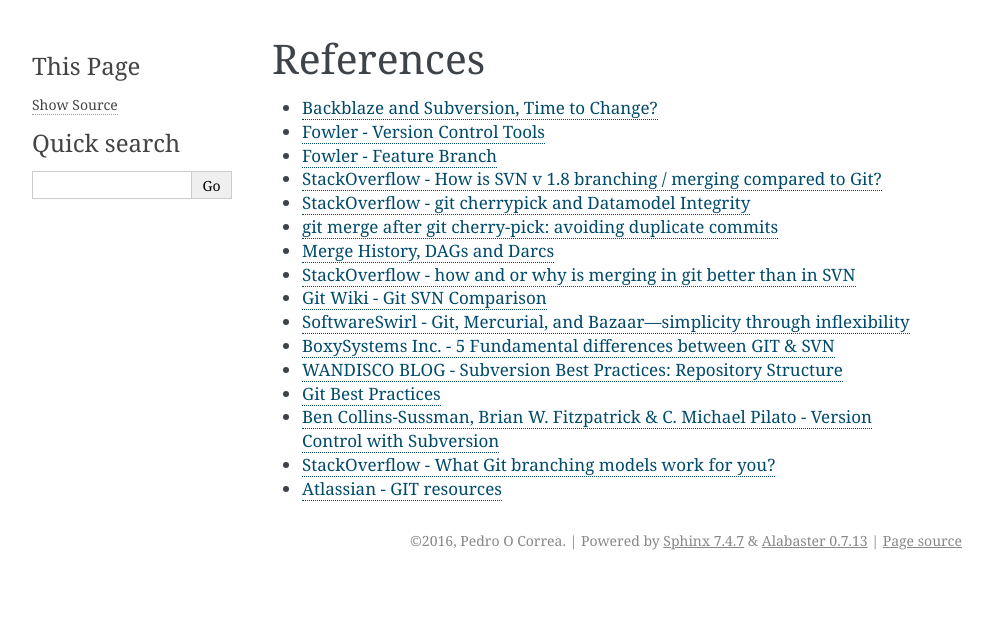
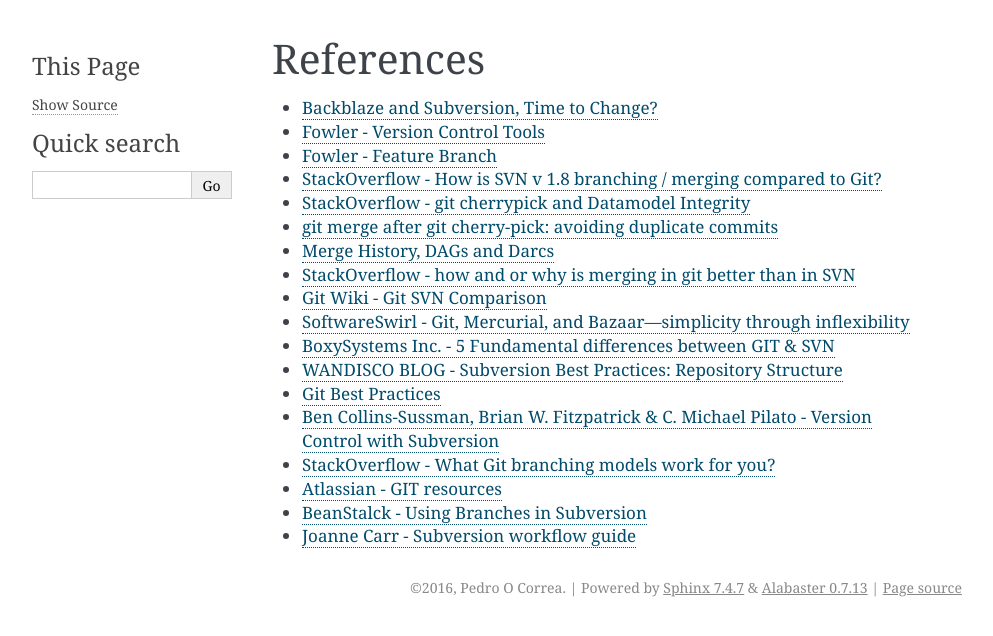
Before and after one commit to pedrostc/svn-vs-git, a Sphinx documentation site: the page built from docs/references.md, in a window 1280 px wide. Shown: the top 636 px of the page, without its empty margins (148-1141 px from the left). Built offline with Sphinx 7.4.7, drawn with Linux system fonts in a browser that asks for light colours.

Commit message:
Added 2 SVN workflow references

```diff
--- a/docs/references.md
+++ b/docs/references.md
@@ -31,3 +31,7 @@
 * [StackOverflow - What Git branching models work for you?](http://stackoverflow.com/questions/2621610/what-git-branching-models-work-for-you)
 
 * [Atlassian - GIT resources](https://www.atlassian.com/git/)
+
+* [BeanStalck - Using Branches in Subversion](http://guides.beanstalkapp.com/version-control/svn-branching.html)
+
+* [Joanne Carr - Subversion workflow guide](http://www.ccp2.ac.uk/svn_workflow.pdf)
```
